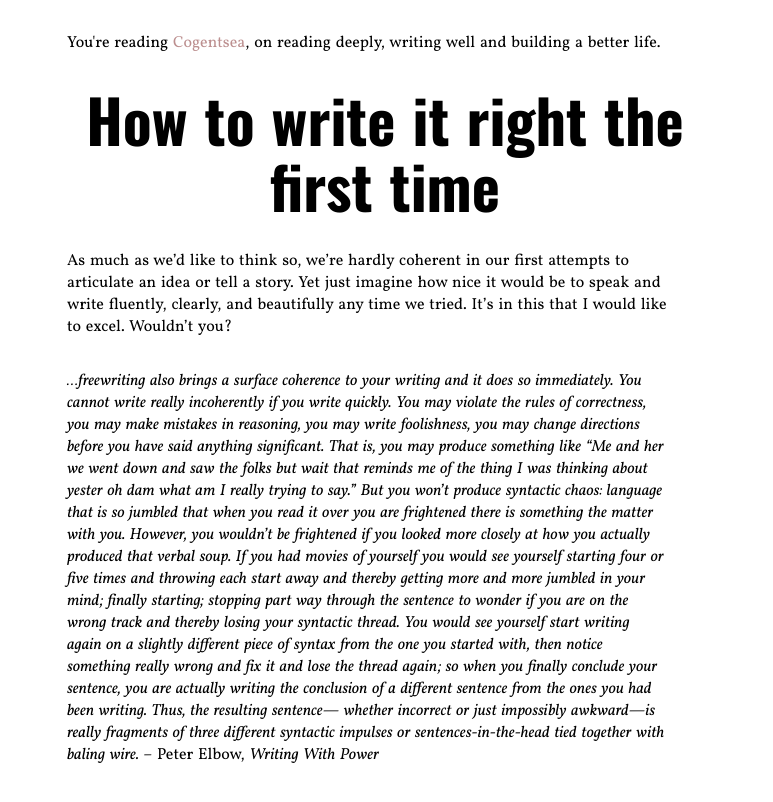
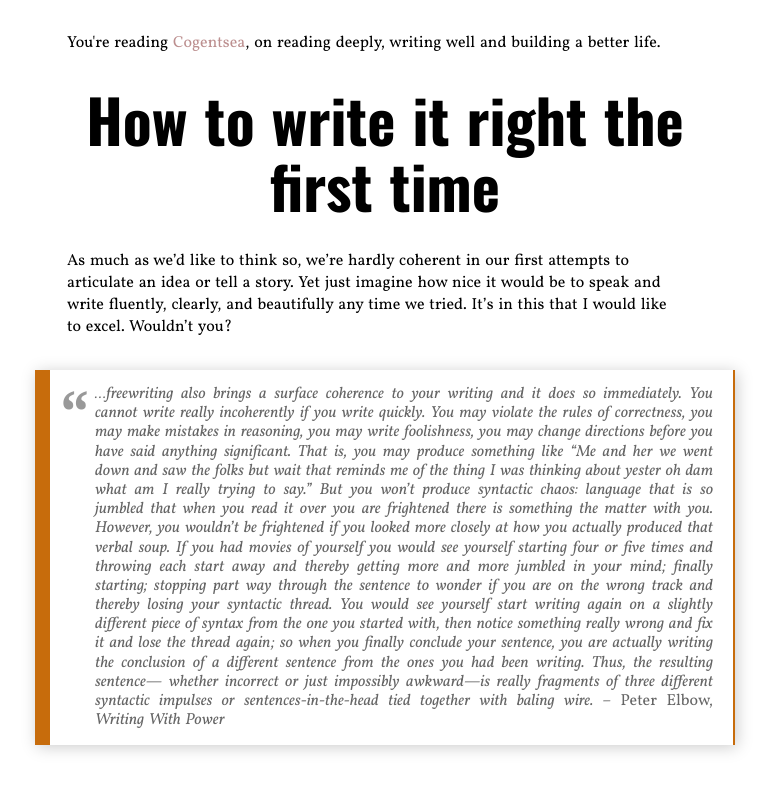
Before and after one commit to jacksoncusick/cogentsea, a Jekyll site: the page built from _posts/2015-11-8-sixth.html, in a window 1280 px wide. Shown: the top 802 px of the page, without its empty margins (255-1028 px from the left). Built offline with Jekyll 4.4.1, drawn with Linux system fonts in a browser that asks for light colours.

```diff
--- a/_posts/2015-11-8-sixth.html
+++ b/_posts/2015-11-8-sixth.html
@@ -6,5 +6,5 @@ excerpt: A habit to make your first-drafts more coherent
 
 <h1>How to write it right the first time</h1>
 <p>As much as we’d like to think so, we’re hardly coherent in our first attempts to articulate an idea or tell a story. Yet just imagine how nice it would be to speak and write fluently, clearly, and beautifully any time we tried. It’s in this that I would like to excel. Wouldn’t you?</p>
-<p><i>…freewriting also brings a surface coherence to your writing and it does so immediately. You cannot write really incoherently if you write quickly. You may violate the rules of correctness, you may make mistakes in reasoning, you may write foolishness, you may change directions before you have said anything significant. That is, you may produce something like “Me and her we went down and saw the folks but wait that reminds me of the thing I was thinking about yester oh dam what am I really trying to say.” But you won’t produce syntactic chaos: language that is so jumbled that when you read it over you are frightened there is something the matter with you.
-However, you wouldn’t be frightened if you looked more closely at how you actually produced that verbal soup. If you had movies of yourself you would see yourself starting four or five times and throwing each start away and thereby getting more and more jumbled in your mind; finally starting; stopping part way through the sentence to wonder if you are on the wrong track and thereby losing your syntactic thread. You would see yourself start writing again on a slightly different piece of syntax from the one you started with, then notice something really wrong and fix it and lose the thread again; so when you finally conclude your sentence, you are actually writing the conclusion of a different sentence from the ones you had been writing. Thus, the resulting sentence— whether incorrect or just impossibly awkward—is really fragments of three different syntactic impulses or sentences-in-the-head tied together with baling wire.</i> – Peter Elbow, <i>Writing With Power</i></p>
+<p><blockquote><i>…freewriting also brings a surface coherence to your writing and it does so immediately. You cannot write really incoherently if you write quickly. You may violate the rules of correctness, you may make mistakes in reasoning, you may write foolishness, you may change directions before you have said anything significant. That is, you may produce something like “Me and her we went down and saw the folks but wait that reminds me of the thing I was thinking about yester oh dam what am I really trying to say.” But you won’t produce syntactic chaos: language that is so jumbled that when you read it over you are frightened there is something the matter with you.
+However, you wouldn’t be frightened if you looked more closely at how you actually produced that verbal soup. If you had movies of yourself you would see yourself starting four or five times and throwing each start away and thereby getting more and more jumbled in your mind; finally starting; stopping part way through the sentence to wonder if you are on the wrong track and thereby losing your syntactic thread. You would see yourself start writing again on a slightly different piece of syntax from the one you started with, then notice something really wrong and fix it and lose the thread again; so when you finally conclude your sentence, you are actually writing the conclusion of a different sentence from the ones you had been writing. Thus, the resulting sentence— whether incorrect or just impossibly awkward—is really fragments of three different syntactic impulses or sentences-in-the-head tied together with baling wire.</i> – Peter Elbow, <i>Writing With Power</i></blockquote></p>
```
